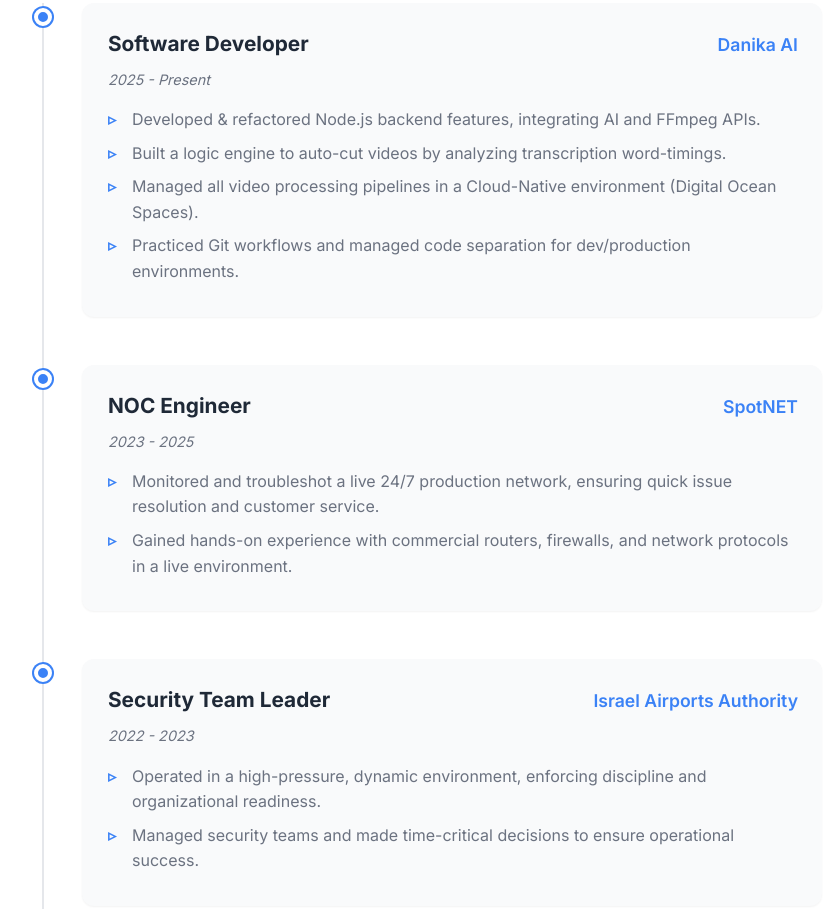
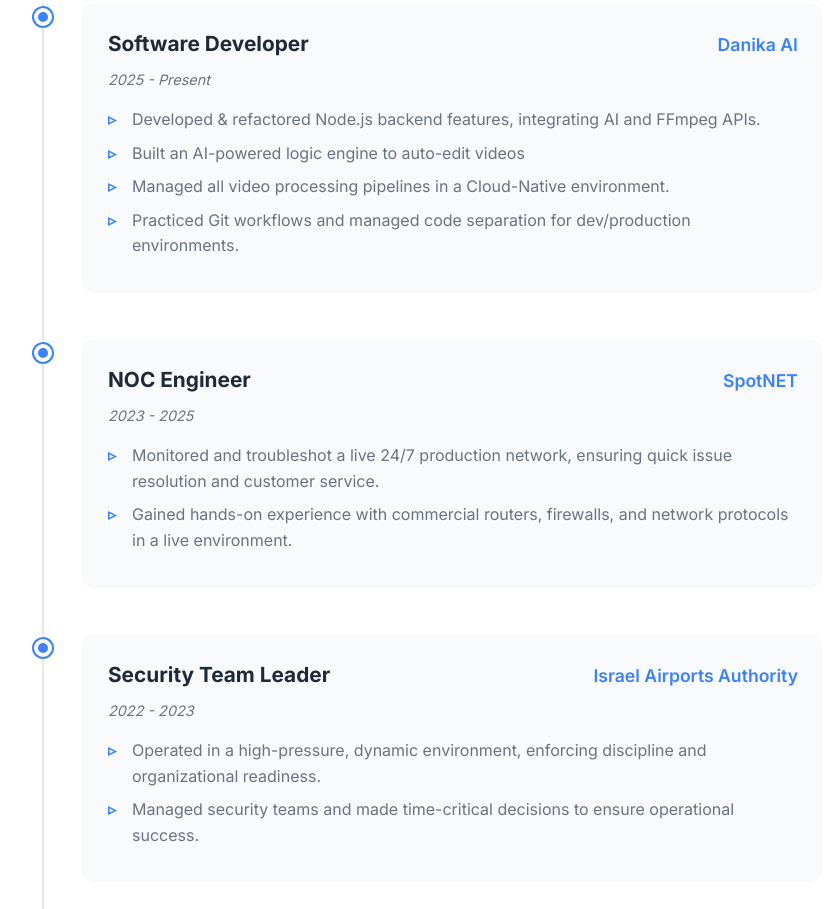
Before and after one commit to omrinahum/omrinahum.github.io, a plain HTML site: page index.html in a window 1280 px wide. Shown: the part 1855-2764 px from the top of the page, without its empty margins (218-1047 px from the left). Drawn offline with Linux system fonts and the light colour scheme.

Commit message:
Refine project descriptions in index.html by enhancing clarity and specificity; update video processing details to highlight AI integration and streamline language.

```diff
--- a/index.html
+++ b/index.html
@@ -116,8 +116,8 @@
                         <p class="timeline-date">2025 - Present</p>
                         <ul class="timeline-description">
                             <li>Developed & refactored Node.js backend features, integrating AI and FFmpeg APIs.</li>
-                            <li>Built a logic engine to auto-cut videos by analyzing transcription word-timings.</li>
-                            <li>Managed all video processing pipelines in a Cloud-Native environment (Digital Ocean Spaces).</li>
+                            <li>Built an AI-powered logic engine to auto-edit videos</li>
+                            <li>Managed all video processing pipelines in a Cloud-Native environment.</li>
                             <li>Practiced Git workflows and managed code separation for dev/production environments.</li>
                         </ul>
                     </div>
```
